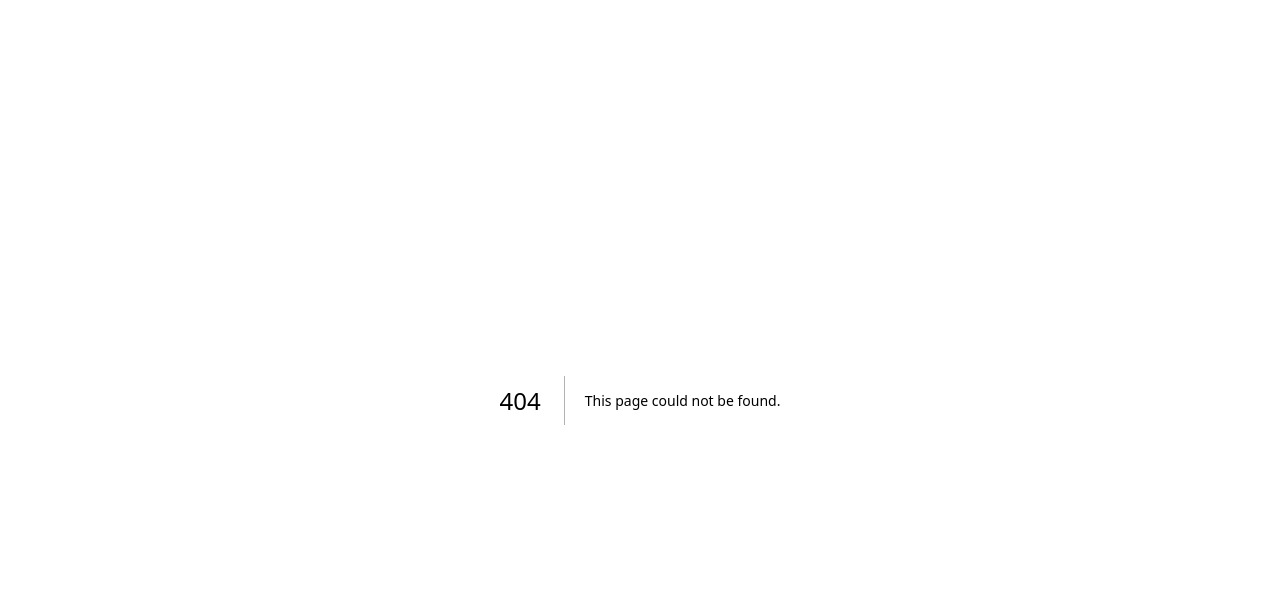
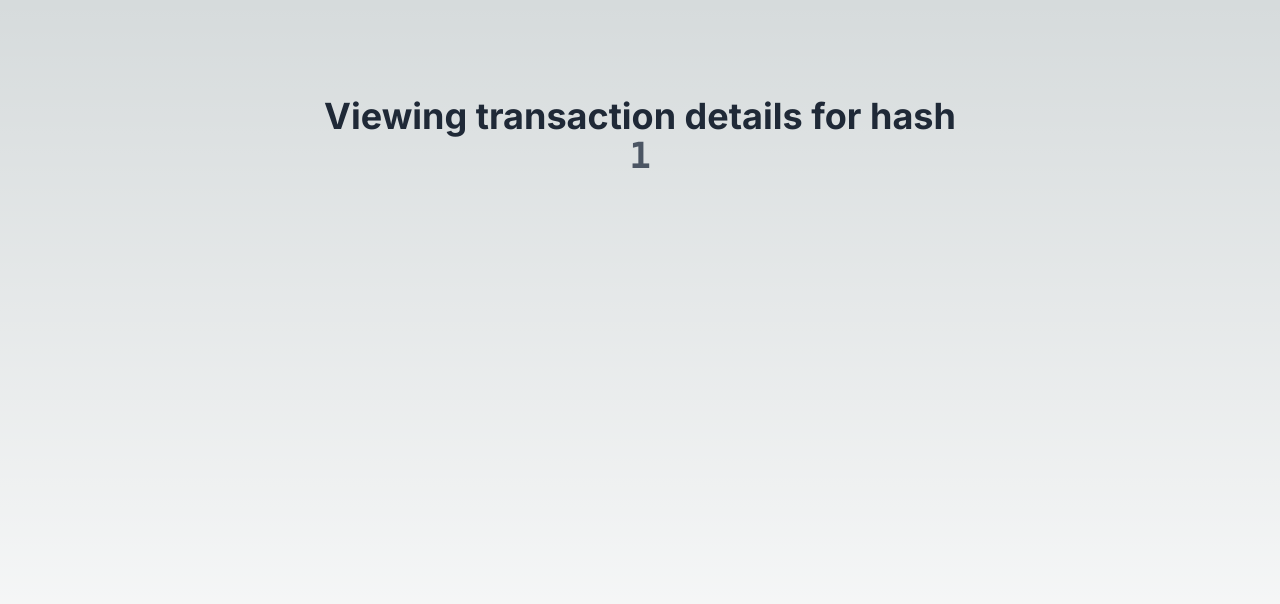
Before and after one commit to ArshaanB/evm-blockchain-explorer, a Next.js app: page /transactionDetails/1 in a window 1280 px wide. Before the commit this address had no page. Shown: the top 604 px of the page. Built offline with nearby package versions, Linux system fonts and the light colour scheme.

Commit message:
update transactionDetails structure in the code, updated button on address/addressId page to link here

```diff
--- a/app/address/[addressId]/transactionDetails/page.tsx
+++ /dev/null
@@ -1,3 +0,0 @@
-export default function Page({ params }: { params: { addressId: string } }) {
-  return <h1>{params.addressId}</h1>;
-}
--- a/app/components/transaction.tsx
+++ b/app/components/transaction.tsx
@@ -65,15 +65,7 @@
             {new Date(transaction.timeStamp * 1000).toLocaleString()}
           </p>
           <p>
-            <Link
-              href={
-                blockchain === "Ethereum"
-                  ? `https://etherscan.io/tx/${transaction.hash}`
-                  : `https://polygonscan.com/tx/${transaction.hash}`
-              }
-              target="_blank"
-              rel="noopener noreferrer"
-            >
+            <Link href={`/transactionDetails/${transaction.hash}`}>
               <button className="mb-0 font-bold bg-gray-400 hover:bg-gray-500 text-white py-2 px-4 rounded">
                 See More Details
               </button>
--- /dev/null
+++ b/app/transactionDetails/[transactionId]/page.tsx
@@ -0,0 +1,14 @@
+export default function Page({
+  params
+}: {
+  params: { transactionId: string };
+}) {
+  return (
+    <div className="flex min-h-screen flex-col items-center  p-24">
+      <h1 className="text-4xl text-center font-bold text-gray-800">
+        Viewing transaction details for hash
+        <pre className="text-gray-600">{params.transactionId}</pre>
+      </h1>
+    </div>
+  );
+}
```
